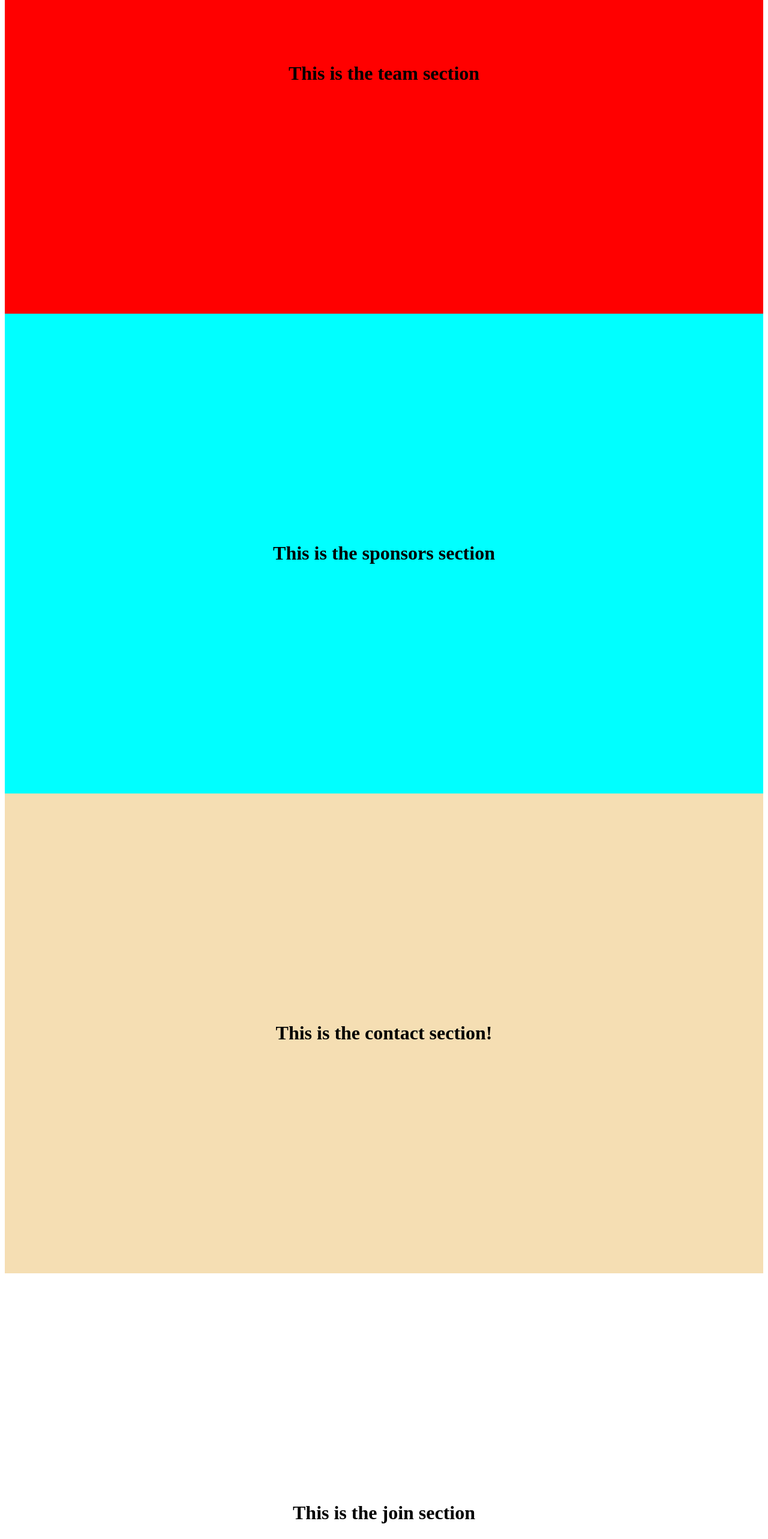
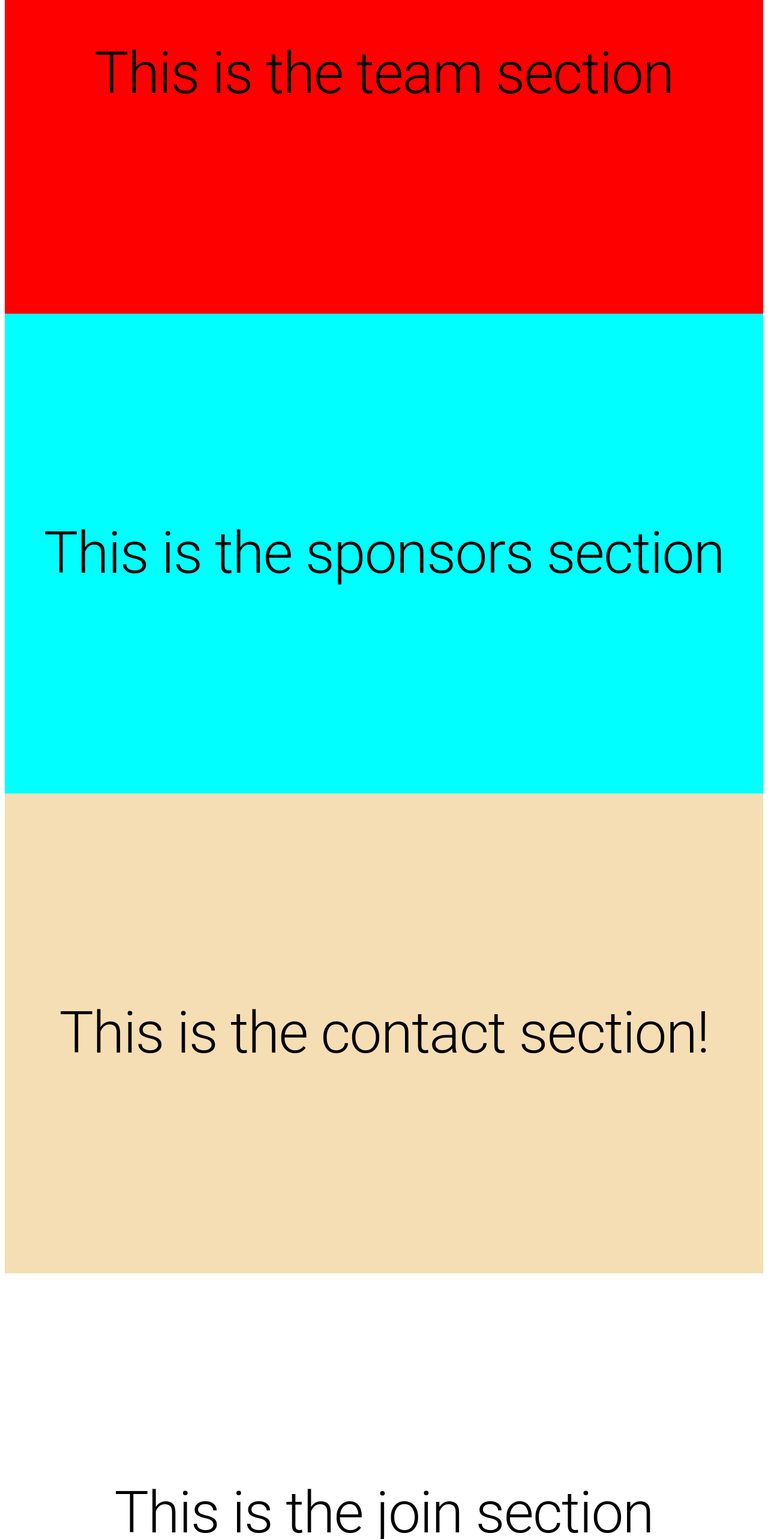
Before and after one commit to UOSupermileage/uosm_react_website, a React (Create React App) app: page / in a window 1280 px wide. Shown: the part 1953-4519 px from the top of the page at 60% size. Built offline with nearby package versions, Linux system fonts and the light colour scheme.

Commit message:
h1->Typography

```diff
--- a/src/App.js
+++ b/src/App.js
@@ -11,12 +11,13 @@ import theme from './components/Theme/index.js';
 import { ThemeProvider } from '@mui/material/styles';
 import ScrollToTop from './components/ScrollToTop';
 
+
+
 function App() {
   return (
     <ThemeProvider theme={theme}>
       <div className='App'>
         <Navbar />
-
         <ScrollToTop />
         <Landing />
         <Welcome />
--- a/src/components/Contact/Contact.js
+++ b/src/components/Contact/Contact.js
@@ -1,10 +1,11 @@
 import React from 'react';
 import './Contact.css';
+import { Typography } from '@mui/material';
 
 function Contact() {
   return (
     <div id="contact" className="main bgc">
-      <h1> This is the contact section!</h1>
+      <Typography variant="h1"> This is the contact section! </Typography>
     </div>
   );
 }
--- a/src/components/Join/Join.js
+++ b/src/components/Join/Join.js
@@ -1,9 +1,10 @@
 import React from 'react';
+import { Typography } from '@mui/material';
 
 function Join() {
   return (
        <div id="join_us" className="main bg">
-      <h1> This is the join section</h1>
+      <Typography variant="h1"> This is the join section</Typography>
     </div>
   );
 }
--- a/src/components/Navbar/index.js
+++ b/src/components/Navbar/index.js
@@ -2,6 +2,7 @@ import React from 'react';
 import { Link } from 'react-scroll';
 import Button from '@mui/material/Button';
 import { createTheme, ThemeProvider } from '@mui/material/styles';
+
 
 const navTheme = createTheme({
   palette: {
--- a/src/components/Sponsors/Sponsors.js
+++ b/src/components/Sponsors/Sponsors.js
@@ -1,10 +1,11 @@
 import React from 'react';
 import './Sponsors.css';
+import { Typography } from '@mui/material';
 
 function Sponsors() {
   return (
     <div id="sponsors" className="main bgs">
-      <h1> This is the sponsors section</h1>
+      <Typography variant="h1"> This is the sponsors section</Typography>
     </div>
   );
 }
--- a/src/components/Team/Team.js
+++ b/src/components/Team/Team.js
@@ -1,10 +1,11 @@
 import React from 'react';
 import './Team.css';
+import { Typography } from '@mui/material';
 
 function Team() {
   return (
     <div id="team" className="team-main bgt">
-      <h1> This is the team section</h1>
+      <Typography variant="h1"> This is the team section</Typography>
     </div>
   );
 }
--- /dev/null
+++ b/src/light.css
@@ -0,0 +1,2 @@
+/* I want to add a prefers-color-scheme to the website. dark mode. But I have no Idea how to do that. and I think we have more important tasks then dark mode to work on right now.
+https://developer.mozilla.org/en-US/docs/Web/CSS/@media/prefers-color-scheme */
```
Also changed, not shown: src/dark.css (added).
